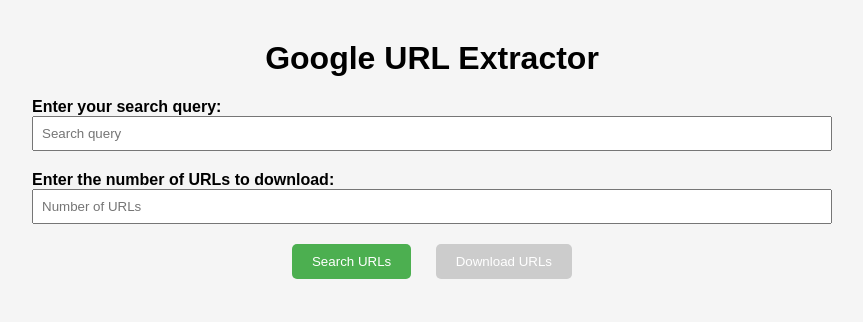
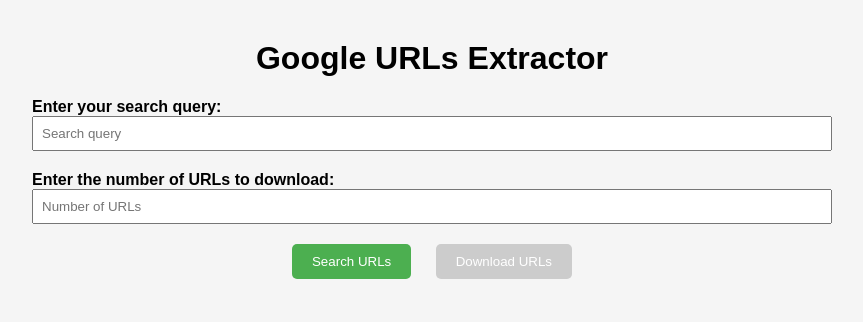
Before and after one commit to 0101sajid/url-extractor, a website: page index.html in a window 1280 px wide. Shown: the whole page, without its empty margins (208-1071 px from the left). Drawn offline with Linux system fonts and the light colour scheme.

Commit message:
Update index.html

```diff
--- a/index.html
+++ b/index.html
@@ -98,7 +98,7 @@
 </head>
 <body>
     <div class="container">
-        <h1>Google URL Extractor</h1>
+        <h1>Google URLs Extractor</h1>
         <div class="input-field">
             <label for="query-input">Enter your search query:</label>
             <input type="text" id="query-input" placeholder="Search query">
```
